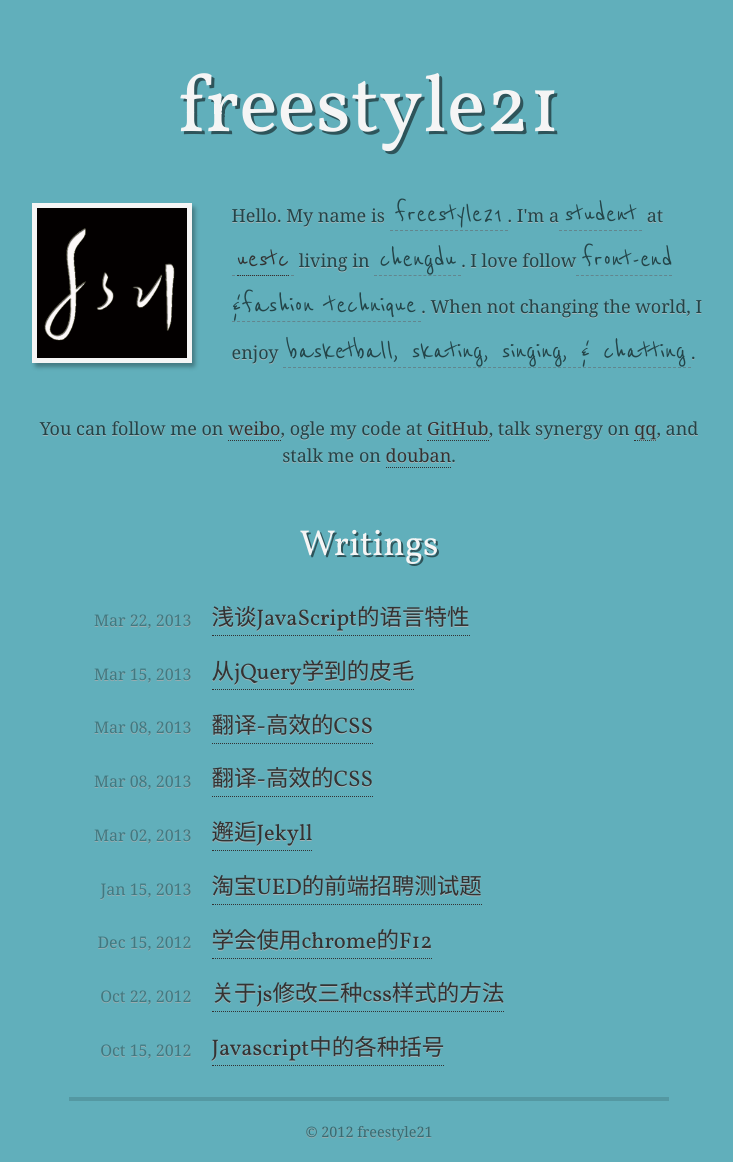
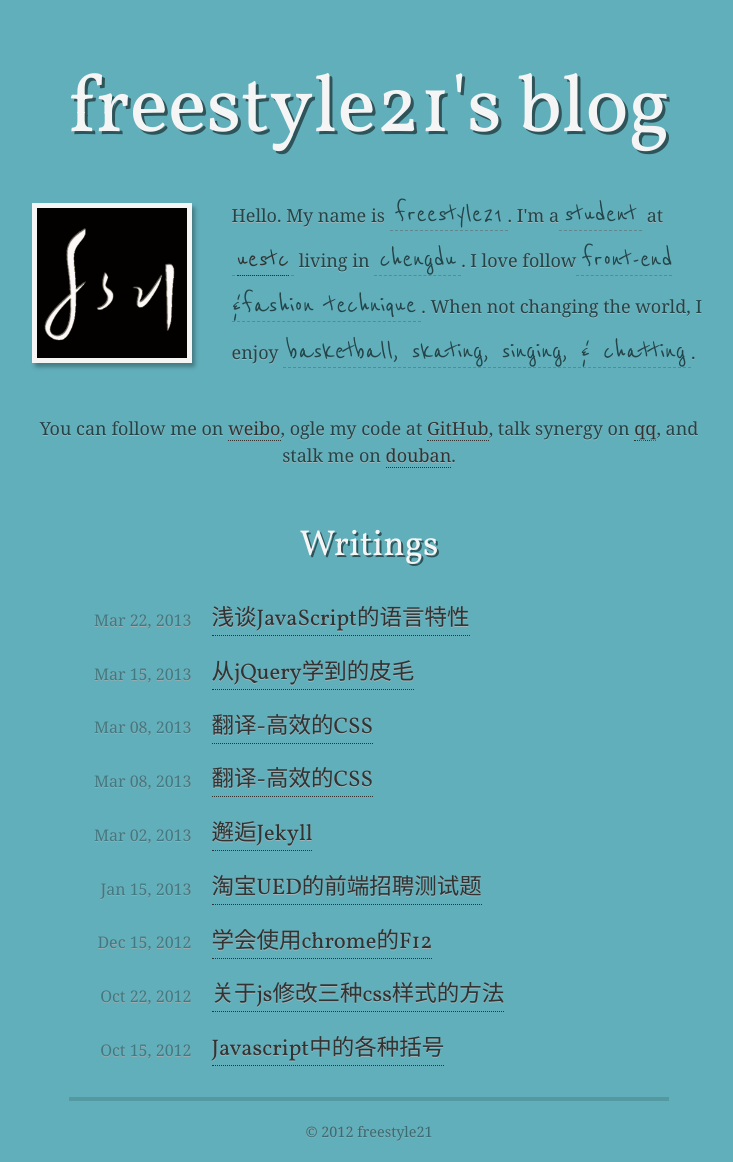
Before and after one commit to qubaomingg/freestyle21.github.com, a Jekyll site: the page built from index.html, in a window 1280 px wide. Shown: the whole page, without its empty margins (271-1004 px from the left). Built offline with Jekyll 4.4.1, drawn with Linux system fonts in a browser that asks for light colours; some web fonts are replaced.

Commit message:
Update index.html

```diff
--- a/index.html
+++ b/index.html
@@ -5,7 +5,7 @@ title: freestyle21
 ---
 <link href='http://fonts.googleapis.com/css?family=Reenie+Beanie' rel='stylesheet' type='text/css'>
 <header>
-  <h1>freestyle21</h1>
+  <h1>freestyle21's blog</h1>
 </header>
 <section id="about">
   <div id="mugshot">
```
